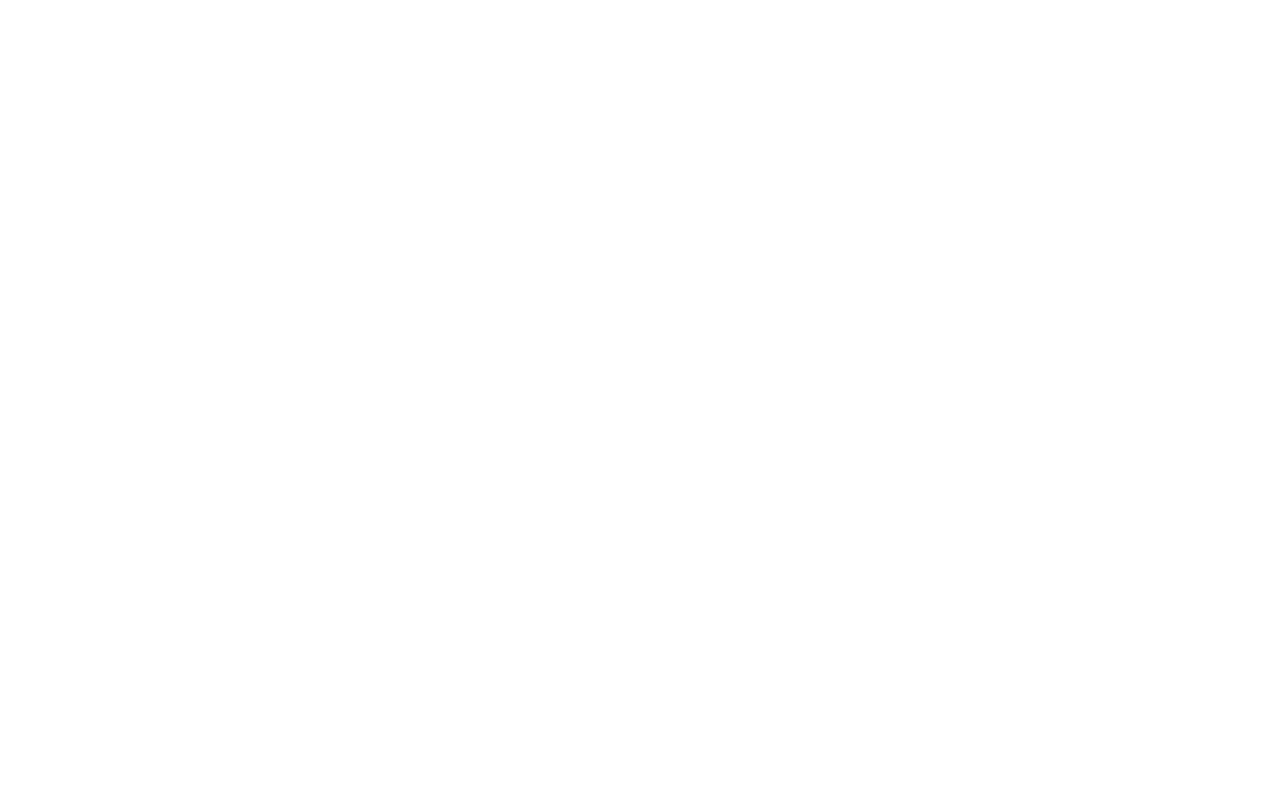
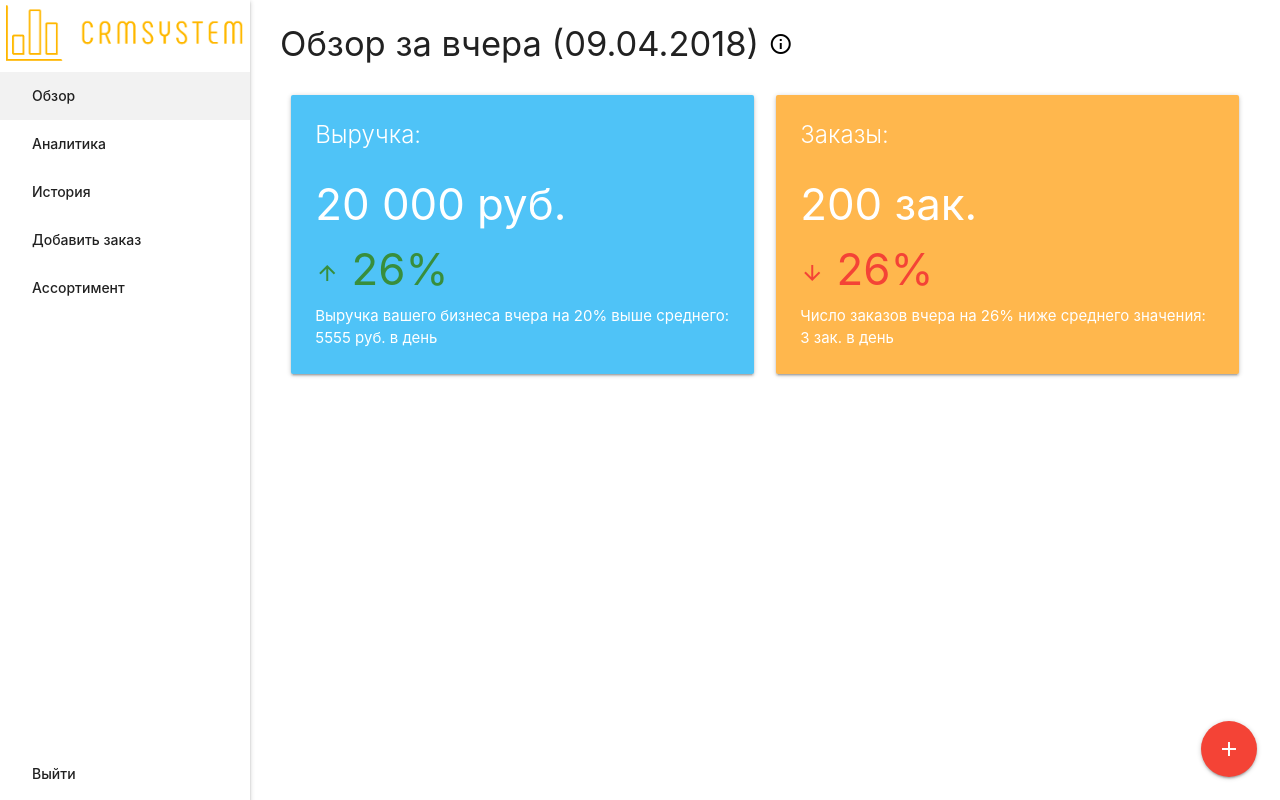
Before and after one commit to Moonwolf45/crmSystem, an Angular app in the folder client/: page /overview in a window 1280 px wide. Before the commit this address led to /. Built offline with nearby package versions, Linux system fonts and the light colour scheme; sample sign-in values are in the browser's storage.

Commit message:
Создан layout для сайта

```diff
--- a/client/src/app/app.module.ts
+++ b/client/src/app/app.module.ts
@@ -10,6 +10,7 @@
 import { SiteLayoutComponent } from './shared/layouts/site-layout/site-layout.component';
 import { RegistrationPageComponent } from './registration-page/registration-page.component';
 import { TokenInterceptor } from "./shared/classes/token.interceptor";
+import { OverviewPageComponent } from './overview-page/overview-page.component';
 
 
 @NgModule({
@@ -18,7 +19,8 @@
         LoginPageComponent,
         AuthLayoutComponent,
         SiteLayoutComponent,
-        RegistrationPageComponent
+        RegistrationPageComponent,
+        OverviewPageComponent
     ],
     imports: [
         BrowserModule,
--- /dev/null
+++ b/client/src/app/overview-page/overview-page.component.html
@@ -0,0 +1,36 @@
+<div class="page-title">
+    <h4>
+        Обзор за вчера (09.04.2018)
+        <i class="material-icons black-text pointer" id="dashboard-info">info_outline</i>
+    </h4>
+</div>
+
+<div class="row">
+    <div class="col s12 l6">
+        <div class="card light-blue lighten-2 white-text">
+            <div class="card-content">
+                <span class="card-title">Выручка:</span>
+                <h3>20 000 руб.</h3>
+                <h3 class="green-text text-darken-2 m0 mb1">
+                    <i class="material-icons">arrow_upward</i>
+                    26%
+                </h3>
+                <p>Выручка вашего бизнеса вчера на 20% выше среднего: 5555 руб. в день</p>
+            </div>
+        </div>
+    </div>
+
+    <div class="col s12 l6">
+        <div class="card orange lighten-2 white-text">
+            <div class="card-content">
+                <span class="card-title">Заказы:</span>
+                <h3>200 зак.</h3>
+                <h3 class="red-text m0 mb1">
+                    <i class="material-icons">arrow_downward</i>
+                    26%
+                </h3>
+                <p>Число заказов вчера на 26% ниже среднего значения: 3 зак. в день</p>
+            </div>
+        </div>
+    </div>
+</div>
--- /dev/null
+++ b/client/src/app/overview-page/overview-page.component.ts
@@ -0,0 +1,15 @@
+import { Component, OnInit } from '@angular/core';
+
+@Component({
+  selector: 'app-overview-page',
+  templateUrl: './overview-page.component.html',
+  styleUrls: ['./overview-page.component.css']
+})
+export class OverviewPageComponent implements OnInit {
+
+  constructor() { }
+
+  ngOnInit() {
+  }
+
+}
--- a/client/src/app/shared/classes/material.service.ts
+++ b/client/src/app/shared/classes/material.service.ts
@@ -1,3 +1,5 @@
+import { ElementRef } from "@angular/core";
+
 declare var M;
 
 
@@ -7,4 +9,8 @@
         M.toast({html: message});
     }
 
+    static initializeFloatingButton(ref: ElementRef) {
+        M.FloatingActionButton.init(ref.nativeElement);
+    }
+
 }
--- a/client/src/app/shared/layouts/site-layout/site-layout.component.html
+++ b/client/src/app/shared/layouts/site-layout/site-layout.component.html
@@ -1,3 +1,42 @@
-<p>
-  site-layout works!
-</p>
+<ul class="sidenav sidenav-fixed a-sidenav">
+    <img src="../../../../assets/images/logo.png" alt="Лого">
+    <li class="bold" routerLinkActive="active" *ngFor="let link of links">
+        <a [routerLink]="[link.url]" class="waves-effect waves-orange">{{ link.name }}</a>
+    </li>
+    <li class="bold last">
+        <a href="#" class="waves-effect waves-orange" (click)="logout($event)">Выйти</a>
+    </li>
+</ul>
+
+<main class="content">
+    <router-outlet></router-outlet>
+</main>
+
+<a id="menu" class="waves-effect waves-light btn btn-floating">
+    <i class="material-icons">info</i>
+</a>
+
+<div class="tap-target" data-target="menu">
+    <div class="tap-target-content">
+        <h5>Зачем нужна эта страница?</h5>
+        <p>Страница “Обзор” покажет динамику продаж за предыдущий день. Сравнение со средним значениями поможет вам понять, как идут дела у Вашего бизнеса.</p>
+    </div>
+</div>
+
+<div class="fixed-action-btn" #floating>
+    <a class="btn-floating btn-large red">
+        <i class="large material-icons">add</i>
+    </a>
+    <ul>
+        <li>
+            <a class="btn-floating green">
+                <i class="material-icons">assignment</i>
+            </a>
+        </li>
+        <li>
+            <a class="btn-floating blue">
+                <i class="material-icons">list</i>
+            </a>
+        </li>
+    </ul>
+</div>
--- a/client/src/app/shared/layouts/site-layout/site-layout.component.ts
+++ b/client/src/app/shared/layouts/site-layout/site-layout.component.ts
@@ -1,15 +1,37 @@
-import { Component, OnInit } from '@angular/core';
+import { AfterViewInit, Component, ElementRef, ViewChild } from '@angular/core';
+import { Router } from "@angular/router";
+
+import { AuthService } from "../../services/auth.service";
+import { MaterialService } from "../../classes/material.service";
+
 
 @Component({
-  selector: 'app-site-layout',
-  templateUrl: './site-layout.component.html',
-  styleUrls: ['./site-layout.component.css']
+    selector: 'app-site-layout',
+    templateUrl: './site-layout.component.html',
+    styleUrls: ['./site-layout.component.css']
 })
-export class SiteLayoutComponent implements OnInit {
+export class SiteLayoutComponent implements AfterViewInit {
 
-  constructor() { }
+    @ViewChild('floating') floatingRef: ElementRef;
 
-  ngOnInit() {
-  }
+    links = [
+        {url: '/overview', name: 'Обзор'},
+        {url: '/analytics', name: 'Аналитика'},
+        {url: '/history', name: 'История'},
+        {url: '/order', name: 'Добавить заказ'},
+        {url: '/categories', name: 'Ассортимент'}
+    ];
+
+    constructor(private auth: AuthService, private router: Router) {}
+
+    ngAfterViewInit() {
+        MaterialService.initializeFloatingButton(this.floatingRef);
+    }
+
+    logout(event: Event) {
+        event.preventDefault();
+        this.auth.logout();
+        this.router.navigate(['/login']);
+    }
 
 }
--- a/client/src/index.html
+++ b/client/src/index.html
@@ -4,6 +4,7 @@
   <meta http-equiv="Content-Type" content="text/html; charset=UTF-8">
   <meta name="viewport" content="width=device-width, initial-scale=1, user-scalable=no">
   <meta http-equiv="X-UA-Compatible" content="IE=edge">
+  <link href="https://fonts.googleapis.com/icon?family=Material+Icons" rel="stylesheet">
   <title>Client</title>
   <base href="/">
 
--- a/client/src/styles.css
+++ b/client/src/styles.css
@@ -11,3 +11,10 @@
     max-width: 100%;
     max-height: 100%;
 }
+
+.a-sidenav img {
+    width: auto;
+    height: auto;
+    max-width: 100%;
+    max-height: 100%;
+}
```
Also changed, not shown: client/src/app/app-routing.module.ts (+10 -8 lines), client/src/theme/overview.html (deleted, +0 -86 lines), client/src/app/overview-page/overview-page.component.css (added).
